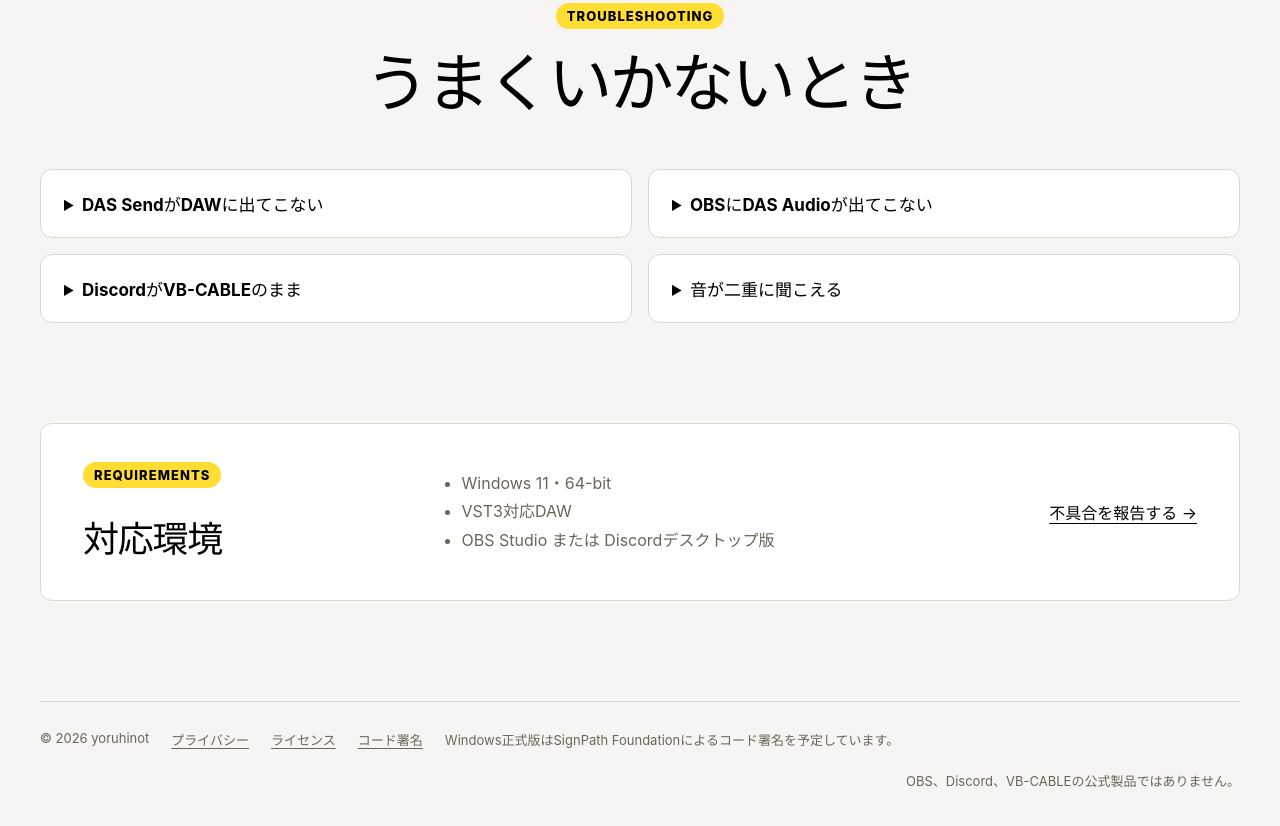
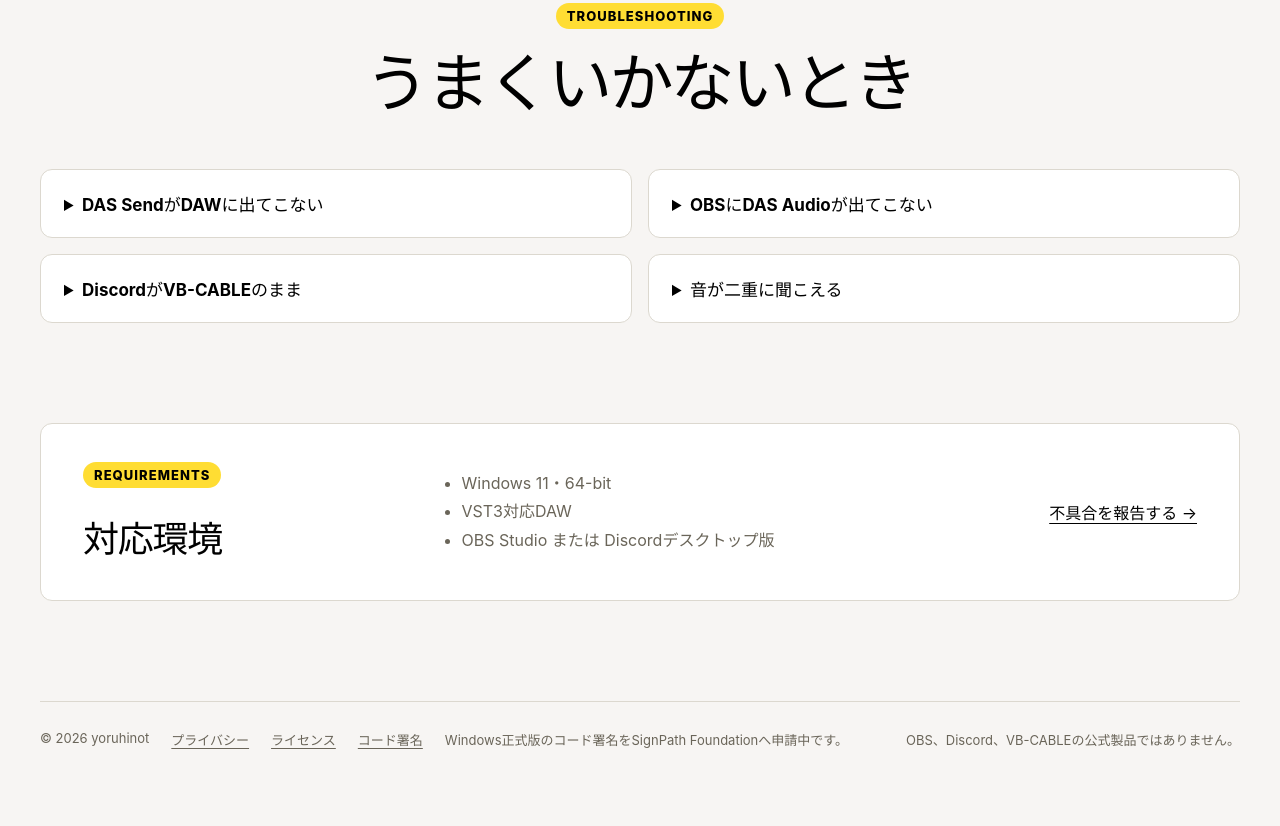
Before and after one commit to yoruhinot/DawAudioStreamer, a plain HTML site: page site/index.html in a window 1280 px wide. Shown: the part 4988-5814 px from the top of the page. After the commit the page ends 5781 px from the top, so only its background shows below. Drawn offline with Linux system fonts and the light colour scheme; no server answers.

Commit message:
Record SignPath application

```diff
--- a/site/index.html
+++ b/site/index.html
@@ -232,7 +232,7 @@
     <a href="https://github.com/yoruhinot/DawAudioStreamer/blob/main/PRIVACY.md">プライバシー</a>
     <a href="https://github.com/yoruhinot/DawAudioStreamer/blob/main/LICENSE">ライセンス</a>
     <a href="https://github.com/yoruhinot/DawAudioStreamer/blob/main/CODE_SIGNING_POLICY.md">コード署名</a>
-    <span class="signing-note">Windows正式版はSignPath Foundationによるコード署名を予定しています。</span>
+    <span class="signing-note">Windows正式版のコード署名をSignPath Foundationへ申請中です。</span>
     <span class="trademark-note">OBS、Discord、VB-CABLEの公式製品ではありません。</span>
   </footer>
 
```
Also changed, not shown: 1 other file.
